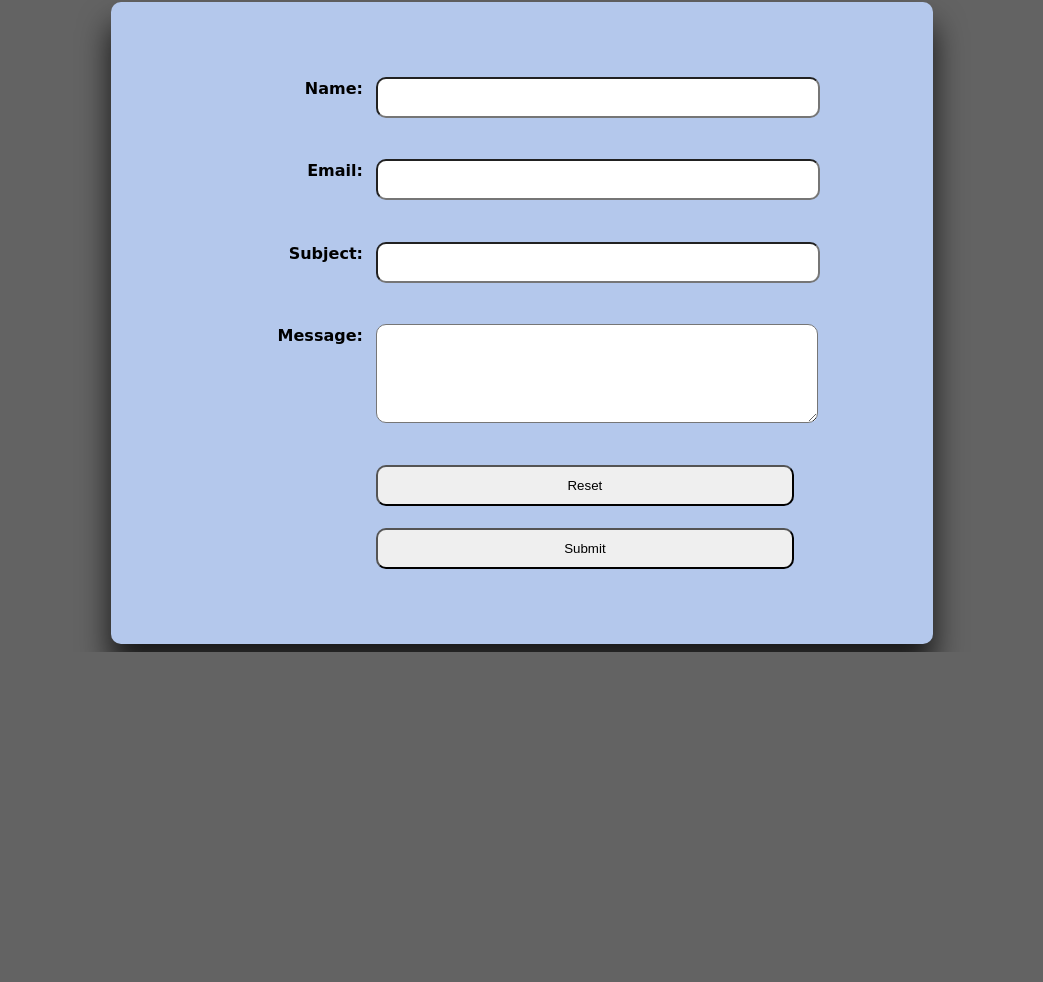
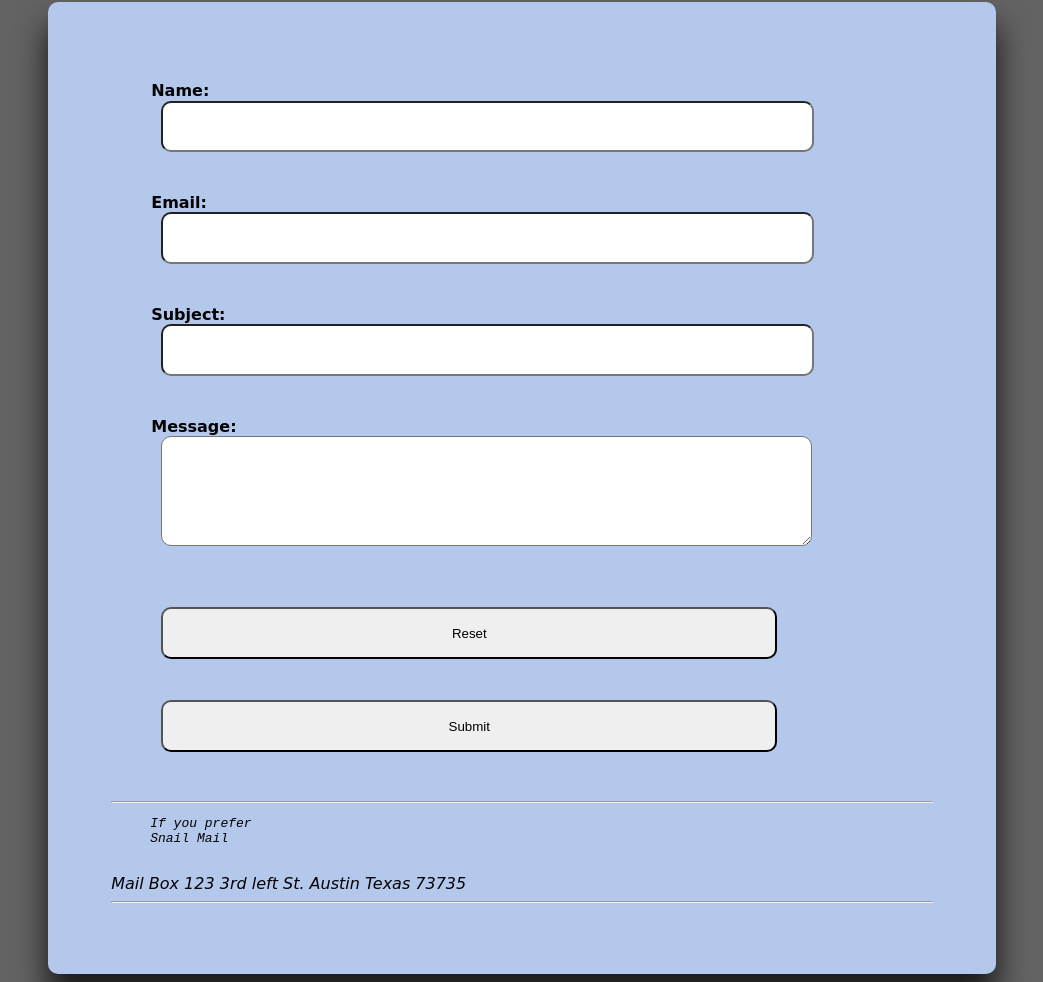
Before and after one commit to dmcavoy631/ACA_web101_daryl_mcavoy3, a plain HTML site: page src/Portfolio/Contact.html in a window 1280 px wide. Shown: the part 364-1346 px from the top of the page, without its empty margins (118-1161 px from the left). Before the commit the page ends 1016 px from the top, so only its background shows below. Drawn offline with Linux system fonts and the light colour scheme.

Commit message:
Contact-page pull

```diff
--- a/src/Portfolio/Contact.html
+++ b/src/Portfolio/Contact.html
@@ -22,26 +22,31 @@
 
 <div class="ContactForm">
   <form  action="">
-    <label for="Name">Name:</label>
-    <input type="text" name="name" id="name" tabindex="1" />
-    <br/>
-    <label for="email">Email:</label>
-    <input type="text" name="email" id="email" tabindex="2" />
-    <br/>
-    <label for="subject">Subject:</label>
-    <input type="text" name="subject" id="subject" tabindex="3" />
-    <br/>
-    <label for="Message">Message:</label>
-    <textarea name="Message" id="Message" cols="45" rows="5" tabindex="4"></textarea>
-    <br/>
-    <label for="reset"></label>
+    <dl>
+    <dd><label for="Name">Name:</label></dd>
+    <dt><input type="text" name="name" id="name" tabindex="1" /></dt>
+    <dd><label for="email">Email:</label></dd>
+    <dt><input type="text" name="email" id="email" tabindex="2" /></dt>
+    <dd><label for="subject">Subject:</label></dd>
+    <dt><input type="text" name="subject" id="subject" tabindex="3" /></dt>
+    <dd><label for="Message">Message:</label></dd>
+    <dt><textarea name="Message" id="Message" cols="45" rows="5" tabindex="4"></textarea></dt>
+    </dl>
     <input type="reset" name="reset" id="reset" value="Reset" tabindex="5" />
-    <label for="submit"></label>
     <input type="submit" name="submit" id="submit" value="Submit" tabindex="6" />
+    <hr>
+    <i><pre>
+     If you prefer
+     Snail Mail
+    </pre></i>
+    <address>
+      Mail Box 123
+      3rd left St.
+      Austin Texas 73735
+    </address>
+    <hr>
+    </form>
 
-  </form>
 </div>
-
-
 </body>
 </html>
--- a/src/Styles/ContactStyle.css
+++ b/src/Styles/ContactStyle.css
@@ -1,38 +1,39 @@
+/* Mobile format the Menu */
+@media screen and (max-width: 400px) {
+  .Menu_Header{
+    flex-direction: column;
+  }
+}
+
 form{
   border-radius: 10px;
-  display: grid;
   grid-column: 1fr 1fr;
   grid-row: 1fr 1fr 1fr 1fr 1fr;
   background-color: rgb(180, 200, 236);
-  /* justify-content: space-evenly; */
-  /* align-items: stretch; */
   width: 65%;
   font-family: 'Odibee Sans', cursive;
-  box-shadow: #000;
   -webkit-box-shadow: 0px 23px 31px 1px rgba(0,0,0,0.75);
   -moz-box-shadow: 0px 23px 31px 1px rgba(0,0,0,0.75);
   box-shadow: 0px 23px 31px 1px rgba(0,0,0,0.75);
   margin: 0 auto;
-  padding-top: 5%;
-  padding-bottom: 5%;
+  padding: 5%;
 }
 
 label {
-  /* font-size: 100%; */
   font-weight: bold;
-  grid-column: 1;
   text-align: right;
   padding-top: 5%;
   padding-right: 5%;
 }
 
 input, textarea{
-
   border-radius: 10px;
   padding: 2%;
-  margin: 2% 0;
-  grid-column: 2;
+  margin-left: 50px;
+  margin-top: 2% 0;
+  margin-bottom: 5%;
   width: 75%;
+
 }
 
 .Greet {
```
